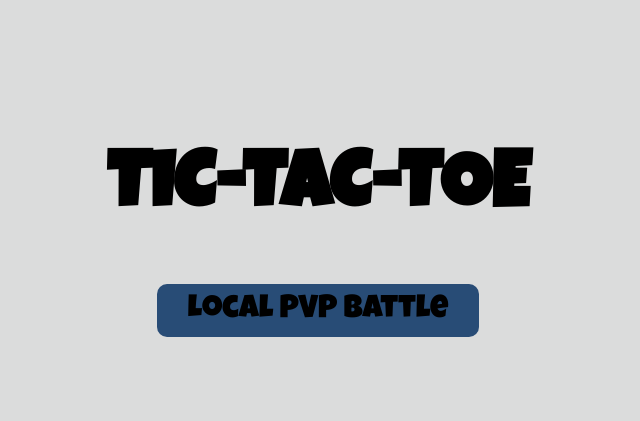
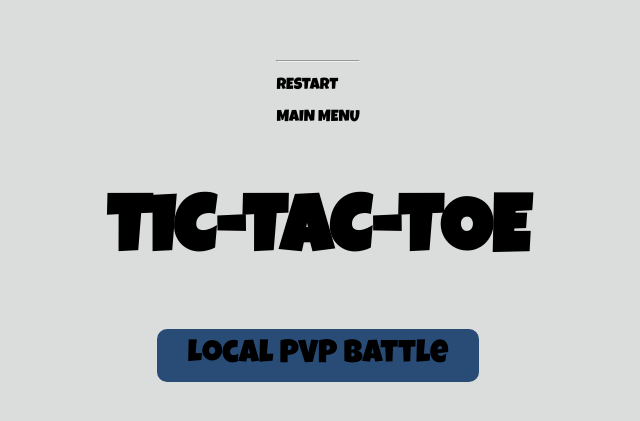
Before and after one commit to DanoSvK/100-JavaScript-Typescript-projects-challenge, a plain HTML site: page Tic-Tac-Toe/index.html in a window 1280 px wide. Shown: the part 151-572 px from the top of the page, without its empty margins (322-962 px from the left). Drawn offline with Linux system fonts and the light colour scheme.

Commit message:
Added buttons

```diff
--- a/Tic-Tac-Toe/index.html
+++ b/Tic-Tac-Toe/index.html
@@ -12,6 +12,13 @@
     <title>XO Games</title>
   </head>
   <body>
+    <div class="win-screen">
+      <div class="win-modal"></div>
+      <hr />
+      <div class="restart-btn"><p>RESTART</p></div>
+      <div class="main-menu"><p>MAIN MENU</p></div>
+    </div>
+
     <div class="title"><h1>TIC-TAC-TOE</h1></div>
 
     <div class="grid">
```
